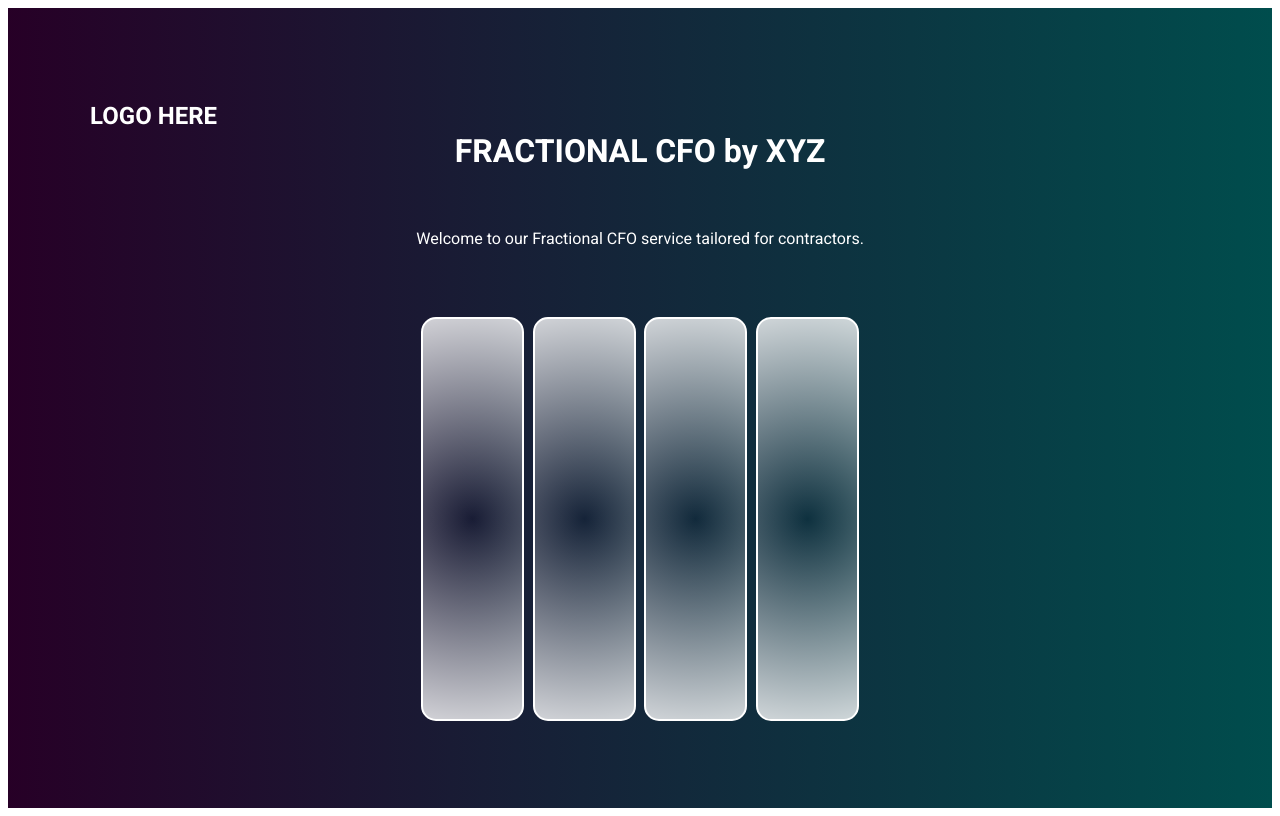
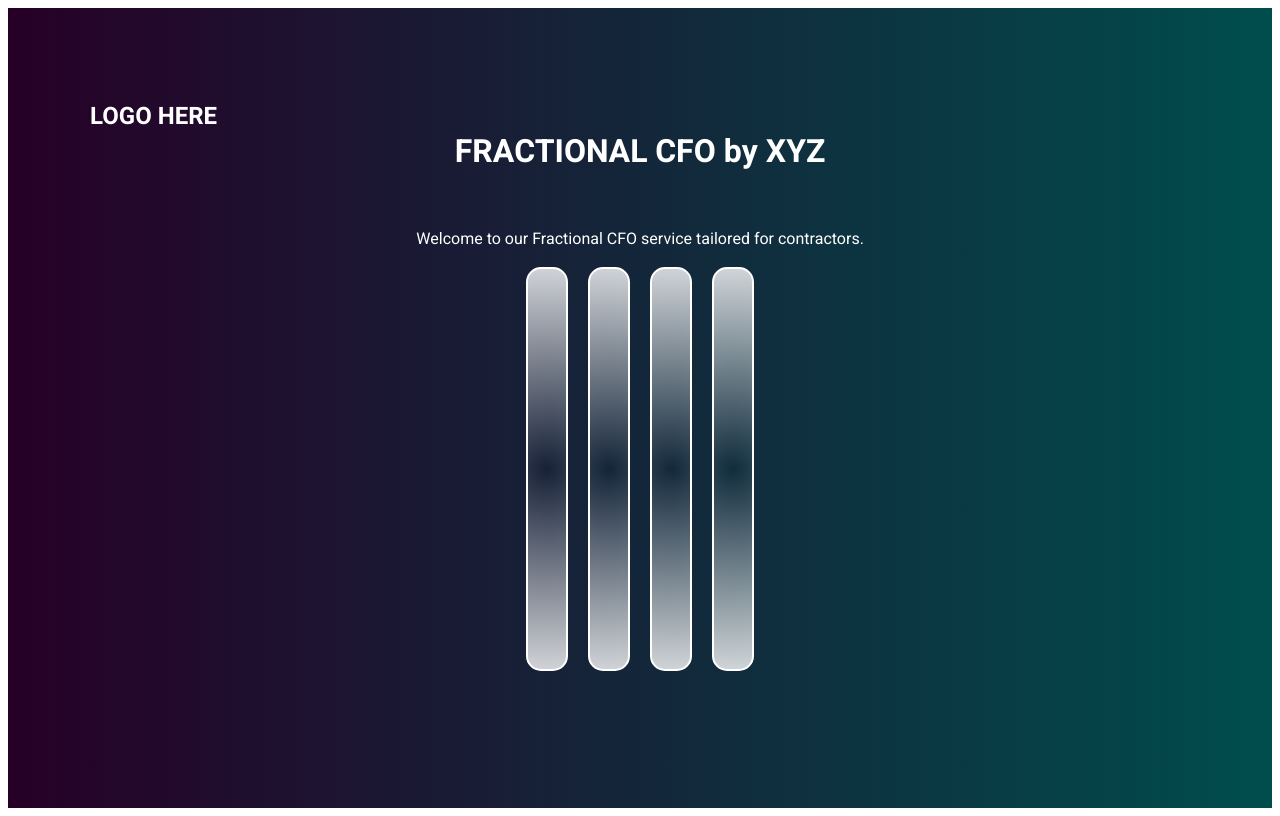
Before and after one commit to MetaCapFin/FractionalCFO, a Next.js app: page / in a window 1280 px wide. Built offline with nearby package versions, Linux system fonts and the light colour scheme.

Commit message:
Update Home.module.css

```diff
--- a/styles/Home.module.css
+++ b/styles/Home.module.css
@@ -44,14 +44,15 @@
   display: flex;
   justify-content: space-between;
   padding-top: 50px; /* Padding from the text */
-  width: 100%;
+  width: calc(100% - 200px); /* Adjust width to account for 100px padding on each side */
+  padding: 0 100px; /* Add 100px padding from the border */
 }
 
 .rectangle {
   background: radial-gradient(circle, rgba(255, 255, 255, 0) 0%, rgba(255, 255, 255, 0.8) 100%); /* Radial gradient */
-  width: 44%; /* Twice the original width */
+  width: calc(50% - 10px); /* Twice the original width minus half of the 20px padding */
   height: 400px; /* Twice the original height */
-  margin: 0 1%;
+  margin: 0 10px; /* 20px padding between each container */
   border-radius: 15px; /* Curved corners */
   border: 2px solid white; /* Defined border */
 }
@@ -75,6 +76,8 @@
   .rectContainer {
     flex-direction: column;
     align-items: center;
+    width: 100%; /* Reset width for mobile view */
+    padding: 0; /* Remove padding for mobile view */
   }
 
   .rectangle {
```
